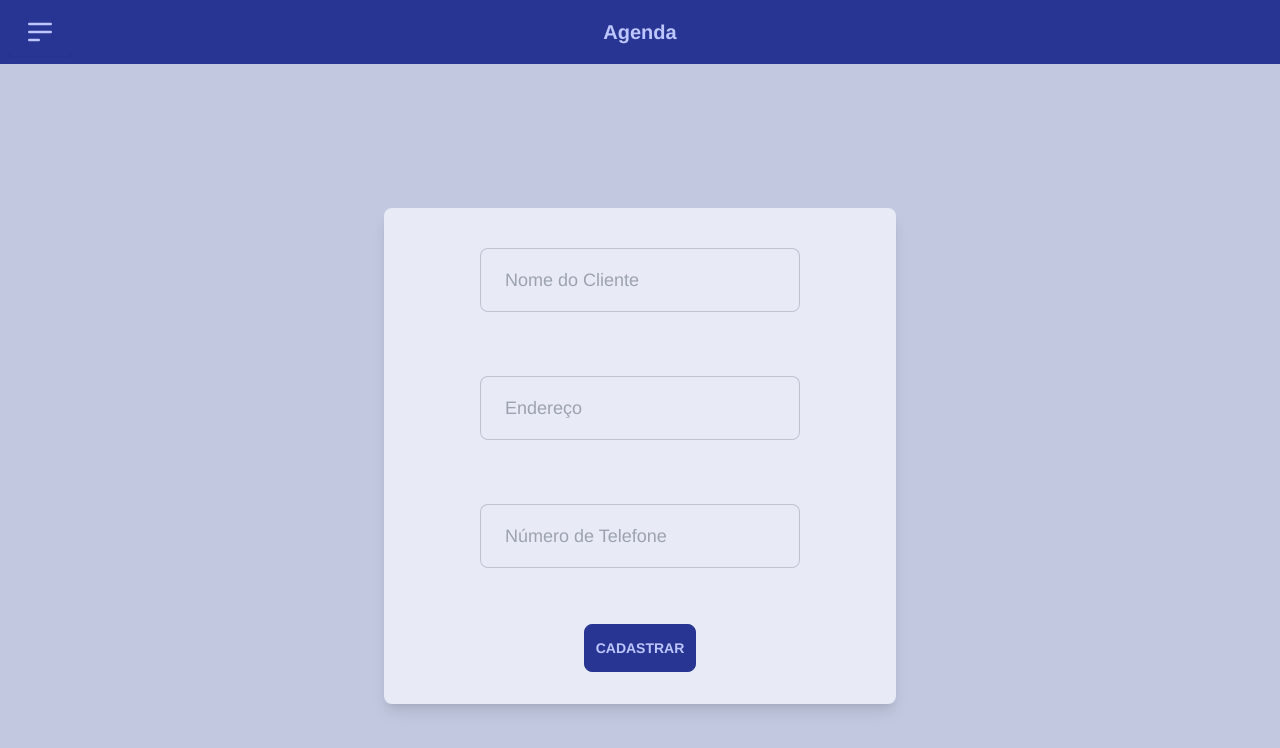
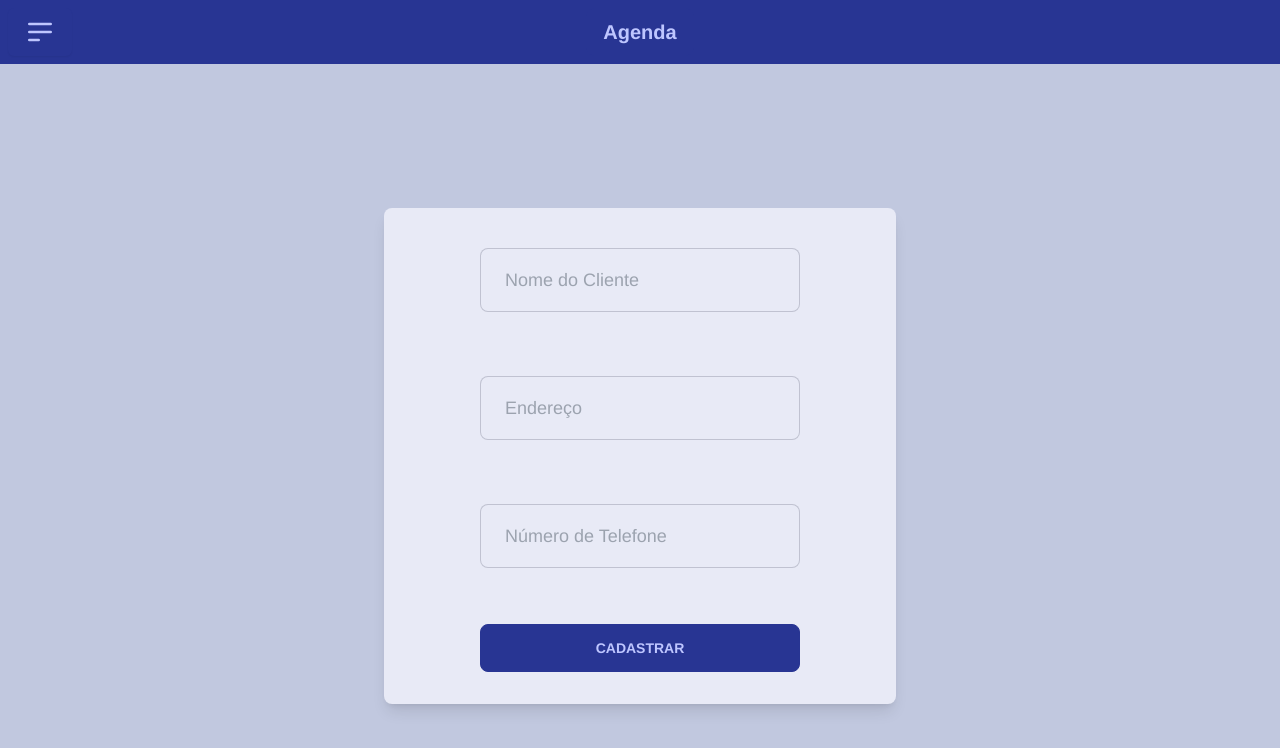
Before and after one commit to LeonardoBeluzi/hairdresser-project, a Vue app: page /ClientRegister in a window 1280 px wide. Shown: the top 748 px of the page. Built offline with nearby package versions, Linux system fonts and the light colour scheme.

Commit message:
button UI fixes

```diff
--- a/src/components/Button/Button.vue
+++ b/src/components/Button/Button.vue
@@ -5,5 +5,5 @@ import { useRouter } from 'vue-router'
 </script>
 
 <template>
-  <button class="btn btn-primary w-28 my-8">Cadastrar</button>
+  <button class="btn btn-primary w-full max-w-xs my-8">Cadastrar</button>
 </template>
```
